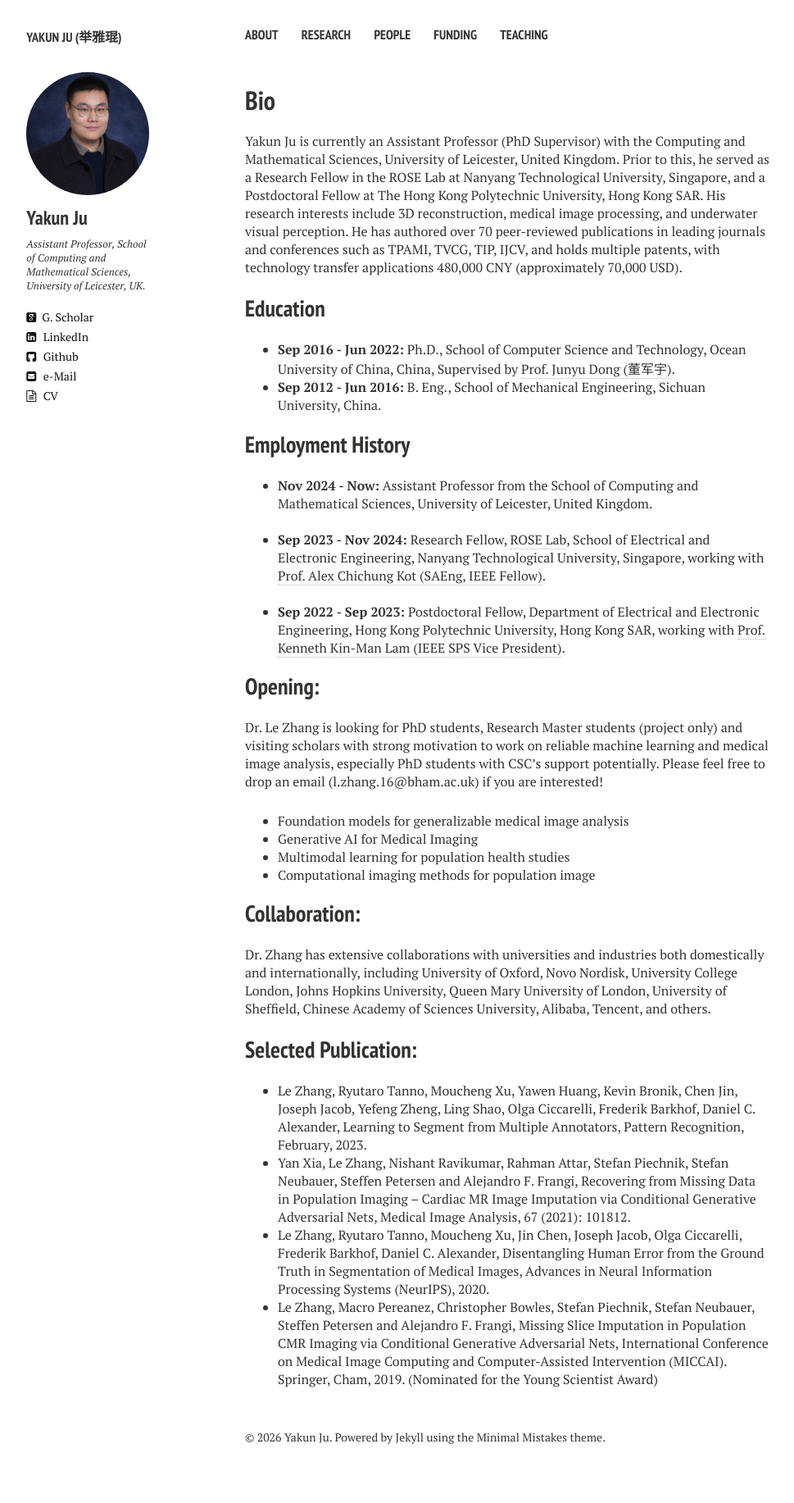
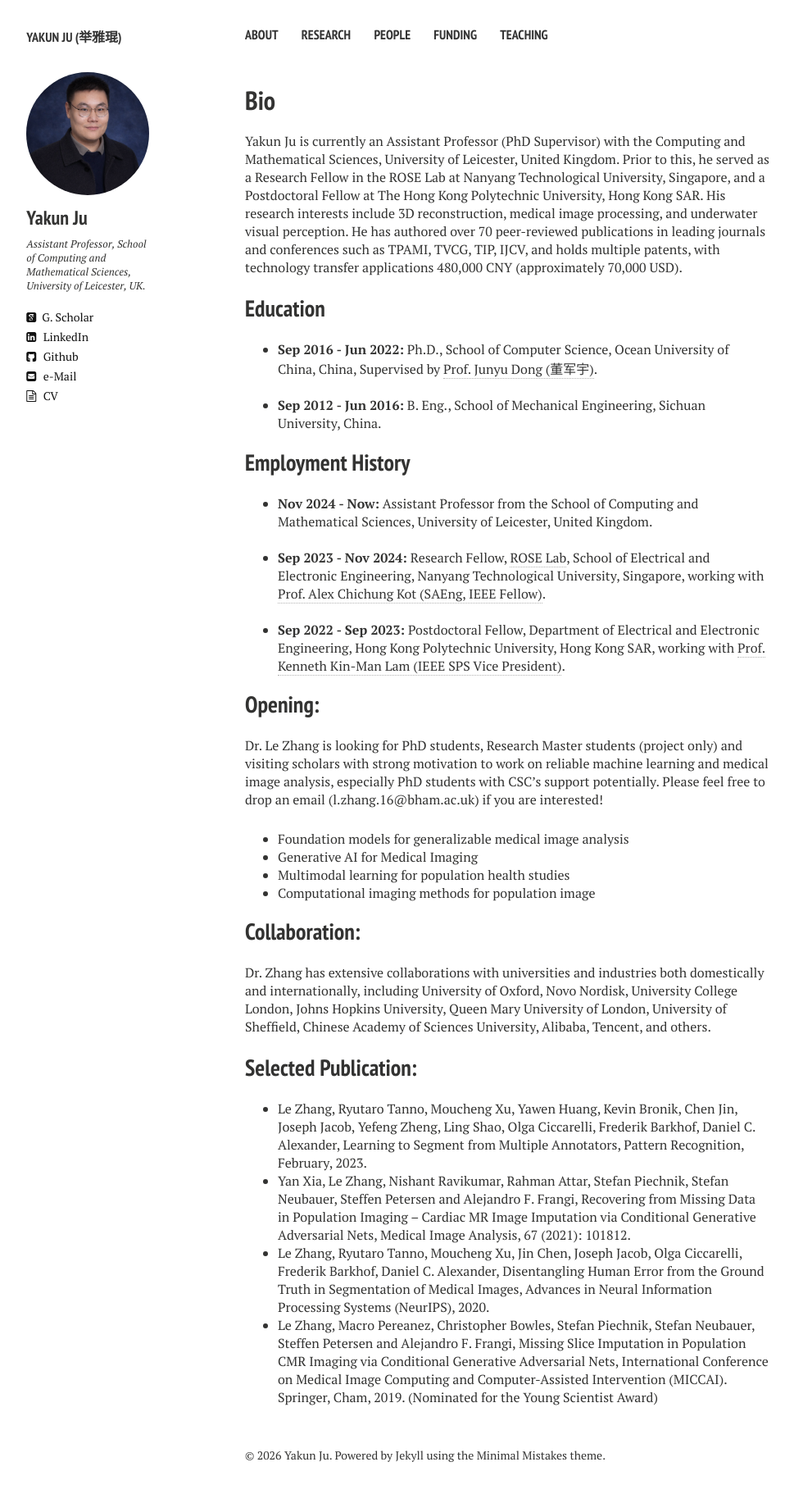
Before and after one commit to Kelvin-Ju/kelvin-ju.github.io, a Jekyll site: the page built from index.md, in a window 1280 px wide. Shown: the whole page at 82% size, without its empty margins (21-990 px from the left). Built offline with Jekyll 4.4.1, drawn with Linux system fonts in a browser that asks for light colours; nearby versions of some CDN libraries; before the commit the page ends 1811 px from its top, so only the background shows below that.

Commit message:
Update index.md

```diff
--- a/index.md
+++ b/index.md
@@ -10,7 +10,8 @@ Yakun Ju is currently an Assistant Professor (PhD Supervisor) with the Computing
 
 
 ## Education
-*   **Sep 2016 - Jun 2022:** Ph.D., School of Computer Science and Technology, Ocean University of China, China, Supervised by [Prof. Junyu Dong (董军宇)](https://it.ouc.edu.cn/djy/).
+*   **Sep 2016 - Jun 2022:** Ph.D., School of Computer Science, Ocean University of China, China, Supervised by [Prof. Junyu Dong (董军宇)](https://it.ouc.edu.cn/djy/).
+<br>
 <br>
 *   **Sep 2012 - Jun 2016:** B. Eng., School of Mechanical Engineering, Sichuan University, China.
 
```
